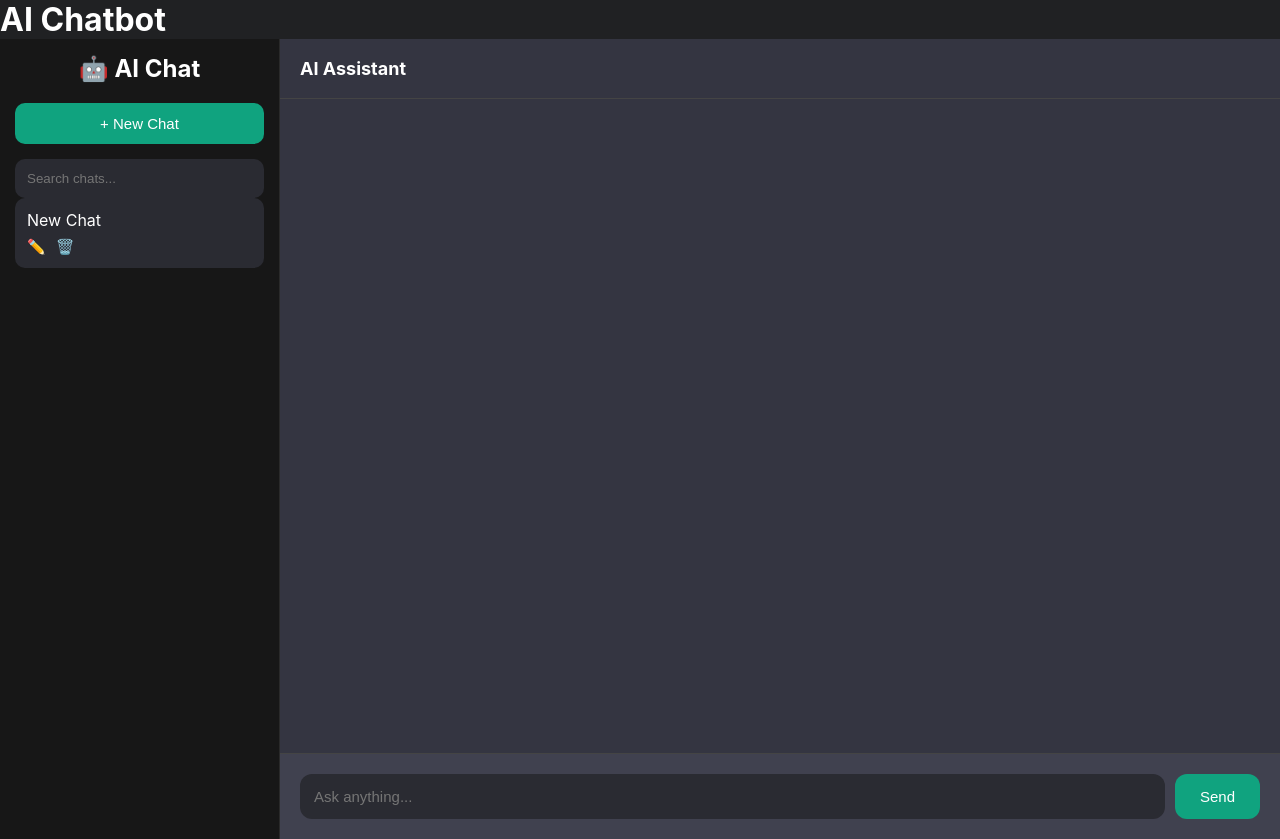
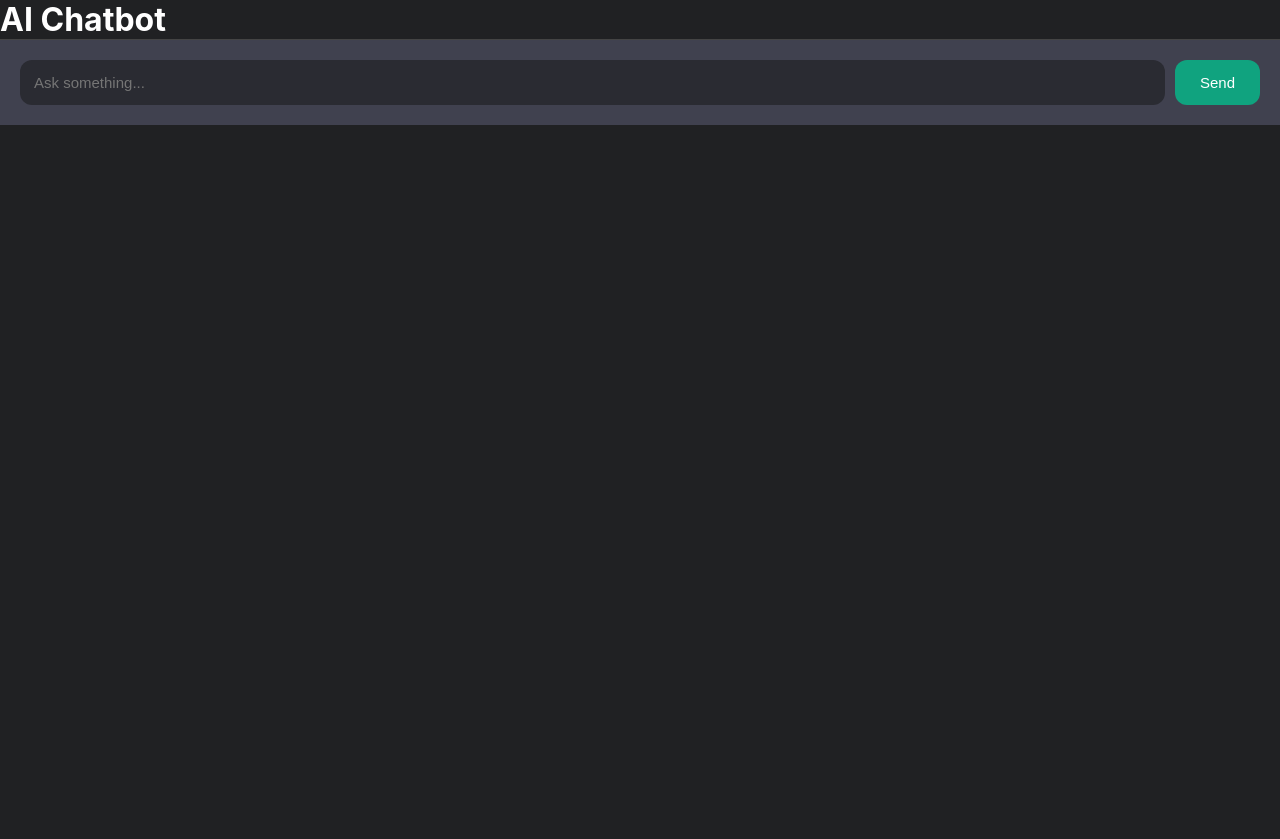
Before and after one commit to radhaarmy-ot7/megha, a React app in the folder frontend/: page / in a window 1280 px wide. After the commit the page ends 800 px from the top, so only its background shows below. Built offline with nearby package versions, Linux system fonts and the light colour scheme; the HTML template or start-up script is replaced by a standard one.

Commit message:
chatbot ready for deployment

```diff
--- a/frontend/src/components/ChatBox.jsx
+++ b/frontend/src/components/ChatBox.jsx
@@ -1,252 +1,75 @@
-import React, { useState, useEffect, useRef } from "react";
+import React, { useState } from "react";
 import axios from "axios";
 
-function ChatBox() {
-  const messagesEndRef = useRef(null);
+export default function ChatBox() {
+  const [input, setInput] = useState("");
+  const [messages, setMessages] = useState([]);
 
-  const [message, setMessage] = useState("");
-  const [search, setSearch] = useState("");
+  const sendMessage = async () => {
+    if (!input.trim()) return;
 
-  const [chats, setChats] = useState(() => {
-    const saved = localStorage.getItem("allChats");
-
-    return saved
-      ? JSON.parse(saved)
-      : [
-          {
-            id: Date.now(),
-            title: "New Chat",
-            messages: [],
-          },
-        ];
-  });
-
-  const [currentChatId, setCurrentChatId] = useState(() => {
-    const saved = localStorage.getItem("allChats");
-    const parsed = saved ? JSON.parse(saved) : [];
-    return parsed.length ? parsed[0].id : Date.now();
-  });
-
-  const currentChat = chats.find((chat) => chat.id === currentChatId);
-
-  useEffect(() => {
-    localStorage.setItem("allChats", JSON.stringify(chats));
-
-    messagesEndRef.current?.scrollIntoView({
-      behavior: "smooth",
-    });
-  }, [chats]);
-
-  const createNewChat = () => {
-    const newChat = {
-      id: Date.now(),
-      title: "New Chat",
-      messages: [],
+    const userMessage = {
+      role: "user",
+      content: input,
     };
 
-    setChats((prev) => [...prev, newChat]);
-    setCurrentChatId(newChat.id);
-  };
+    const updatedMessages = [...messages, userMessage];
 
-  const deleteChat = (id) => {
-    const updated = chats.filter((chat) => chat.id !== id);
-
-    if (!updated.length) {
-      const fallback = {
-        id: Date.now(),
-        title: "New Chat",
-        messages: [],
-      };
-
-      setChats([fallback]);
-      setCurrentChatId(fallback.id);
-      return;
-    }
-
-    setChats(updated);
-    setCurrentChatId(updated[0].id);
-  };
-
-  const renameChat = (id) => {
-    const newTitle = prompt("Enter chat name");
-    if (!newTitle) return;
-
-    setChats((prev) =>
-      prev.map((chat) =>
-        chat.id === id ? { ...chat, title: newTitle } : chat
-      )
-    );
-  };
-
-  // ⭐ FIXED FAST MESSAGE HANDLER
-  const sendMessage = async () => {
-    if (!message.trim()) return;
-
-    const currentMessage = message;
-    const tempId = Date.now();
-
-    const userMessage = {
-      sender: "user",
-      text: currentMessage,
-      time: new Date().toLocaleTimeString(),
-    };
-
-    const botTypingMessage = {
-      id: tempId,
-      sender: "bot",
-      text: "Typing...",
-      time: new Date().toLocaleTimeString(),
-    };
-
-    // 1. Instant UI update (FAST FEEL)
-    setChats((prev) =>
-      prev.map((chat) =>
-        chat.id === currentChatId
-          ? {
-              ...chat,
-              title:
-                chat.title === "New Chat"
-                  ? currentMessage.slice(0, 25)
-                  : chat.title,
-              messages: [...chat.messages, userMessage, botTypingMessage],
-            }
-          : chat
-      )
-    );
-
-    setMessage("");
+    setMessages(updatedMessages);
+    setInput("");
 
     try {
       const res = await axios.post(
-        "https://megha-backend-kye1.onrender.com/api/chat",
-        { message: currentMessage }
+        "https://YOUR_BACKEND_URL/chat",
+        {
+          message: input,
+          history: updatedMessages,
+        }
       );
 
-      const botReply = {
-        sender: "bot",
-        text: res.data.reply,
-        time: new Date().toLocaleTimeString(),
+      const botMessage = {
+        role: "assistant",
+        content: res.data.reply,
       };
 
-      // 2. Replace "Typing..." with real answer
-      setChats((prev) =>
-        prev.map((chat) =>
-          chat.id === currentChatId
-            ? {
-                ...chat,
-                messages: chat.messages.map((msg) =>
-                  msg.id === tempId ? botReply : msg
-                ),
-              }
-            : chat
-        )
-      );
+      setMessages([...updatedMessages, botMessage]);
     } catch (err) {
-      const errorReply = {
-        sender: "bot",
-        text: "⚠️ Something went wrong. Try again.",
-        time: new Date().toLocaleTimeString(),
-      };
-
-      setChats((prev) =>
-        prev.map((chat) =>
-          chat.id === currentChatId
-            ? {
-                ...chat,
-                messages: chat.messages.map((msg) =>
-                  msg.id === tempId ? errorReply : msg
-                ),
-              }
-            : chat
-        )
-      );
+      setMessages([
+        ...updatedMessages,
+        {
+          role: "assistant",
+          content: "⚠️ Server error. Try again.",
+        },
+      ]);
     }
   };
 
-  const filteredChats = chats.filter((chat) =>
-    chat.title.toLowerCase().includes(search.toLowerCase())
-  );
+  return (
+    <div className="chat-container">
 
-  return (
-    <div className="layout">
-
-      {/* SIDEBAR */}
-      <div className="sidebar">
-        <h2>🤖 AI Chat</h2>
-
-        <button className="new-chat-btn" onClick={createNewChat}>
-          + New Chat
-        </button>
-
-        <input
-          className="search-box"
-          placeholder="Search chats..."
-          value={search}
-          onChange={(e) => setSearch(e.target.value)}
-        />
-
-        <div className="chat-history">
-          {filteredChats.map((chat) => (
+      <div className="chat-box">
+        {messages.map((msg, i) => (
           <div
-              key={chat.id}
-              className={`chat-item ${
-                currentChatId === chat.id ? "active" : ""
-              }`}
+            key={i}
+            className={msg.role === "user" ? "user" : "bot"}
           >
-              <div
-                className="chat-title"
-                onClick={() => setCurrentChatId(chat.id)}
-              >
-                {chat.title}
-              </div>
-
-              <div className="chat-actions">
-                <button onClick={() => renameChat(chat.id)}>✏️</button>
-                <button onClick={() => deleteChat(chat.id)}>🗑️</button>
+            {/* ✅ FIX: line breaks working */}
+            <div style={{ whiteSpace: "pre-line" }}>
+              {msg.content}
             </div>
           </div>
         ))}
       </div>
-      </div>
-
-      {/* CHAT AREA */}
-      <div className="chat-container">
-
-        <div className="chat-header">
-          AI Assistant
-        </div>
-
-        <div className="messages">
-          {currentChat?.messages.map((msg, i) => (
-            <div key={i} className={`message-row ${msg.sender}`}>
-              <div className="avatar">
-                {msg.sender === "user" ? "🧑" : "🤖"}
-              </div>
-
-              <div className={`message ${msg.sender}`}>
-                <div>{msg.text}</div>
-                <small>{msg.time}</small>
-              </div>
-            </div>
-          ))}
-
-          <div ref={messagesEndRef}></div>
-        </div>
 
       <div className="input-box">
         <input
-            placeholder="Ask anything..."
-            value={message}
-            onChange={(e) => setMessage(e.target.value)}
-            onKeyDown={(e) => e.key === "Enter" && sendMessage()}
+          value={input}
+          onChange={(e) => setInput(e.target.value)}
+          placeholder="Ask something..."
         />
 
         <button onClick={sendMessage}>Send</button>
       </div>
-
-      </div>
     </div>
   );
 }
-
-export default ChatBox;
```
Also changed, not shown: 2 other files (tests, documents, lock files or other folders). Lines whose indentation alone changed are shown as unchanged.
